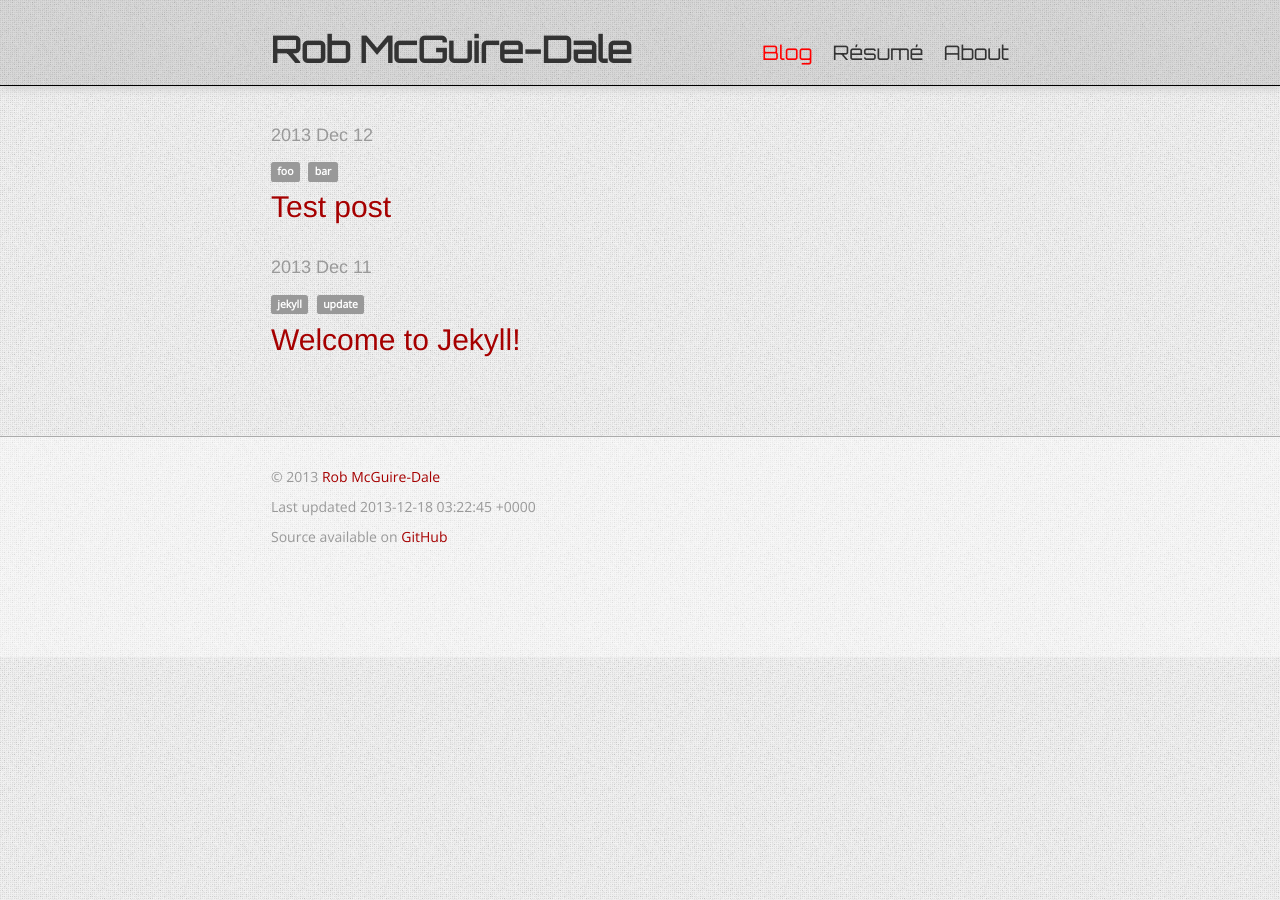
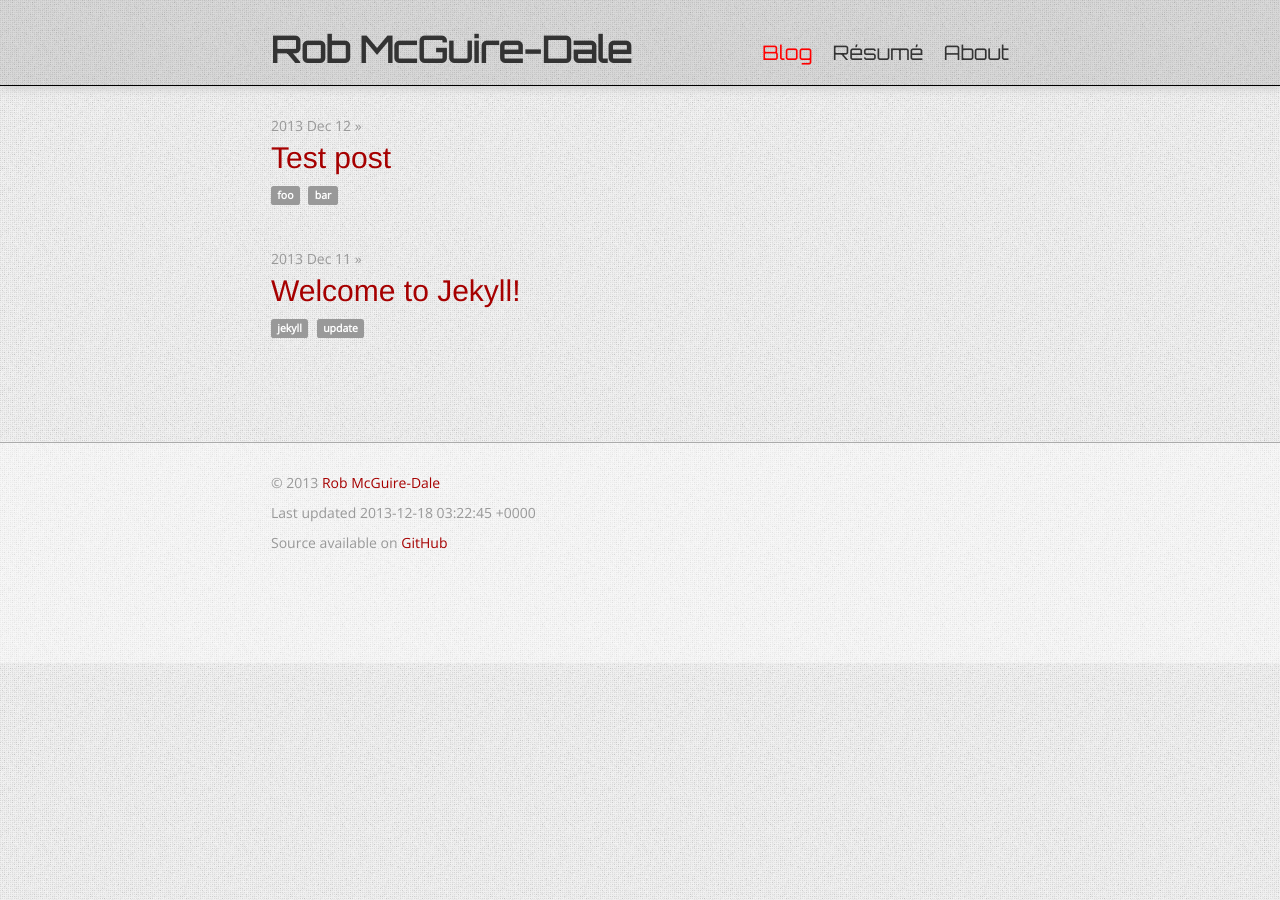
Before and after one commit to robatron/website, a Jekyll site: the page built from blog/index.html, in a window 1280 px wide. Built offline with Jekyll 4.4.1, drawn with Linux system fonts in a browser that asks for light colours; Markdown is read by kramdown in place of the engine named in the settings.

Commit message:
Update blog styles

```diff
--- a/assets/css/blog.css
+++ b/assets/css/blog.css
@@ -1,15 +1,18 @@
 ---
-tags:
-    padding: 5px
 ---
+
+.blog-posts .blog-post {
+    margin-bottom: 40px;
+}
+
 .blog-posts .post-date {
-    margin-bottom: 15px;
+    margin-bottom: 5px;
 }
 
 .blog-posts .post-title {
-    margin-top: 5px;
+    margin-top: 0px;
 }
 
 .blog-posts .post-tag:not( :last-child ) {
-    margin-right: {{ page.tags.padding }};
+    margin-right: 5px;
 }
--- a/blog/index.html
+++ b/blog/index.html
@@ -12,7 +12,7 @@ title:          Blog
 
         {% for post in site.posts %}
 
-            <li class="media">
+            <li class="blog-post media">
 
                 <!-- <a class="pull-left" href="{{ site.baseurl }}{{ post.url }}">
                     <img class="media-object" src="//placehold.it/64x64"/>
@@ -22,21 +22,22 @@ title:          Blog
 
                     <div class="media-heading">
 
-                        <h4 class="post-date text-muted">
+                        <div class="post-date text-muted">
                             {{ post.date | date: "%Y %b %d"}}
-                        </h4>
-
-                        <p>
-                            {% for tag in post.tags %}
-                                <span class="post-tag label label-default">{{ tag }}</span>
-                            {% endfor %}
-                        </p>
+                            &raquo;
+                        </div>
 
                         <h2 class="post-title">
                             <a href="{{ site.baseurl }}{{ post.url }}">
                                 {{ post.title }}
                             </a>
                         </h2>
+
+                        <div class="post-tags">
+                            {% for tag in post.tags %}
+                                <span class="post-tag label label-default">{{ tag }}</span>
+                            {% endfor %}
+                        </div>
 
                     </div>
 
```
